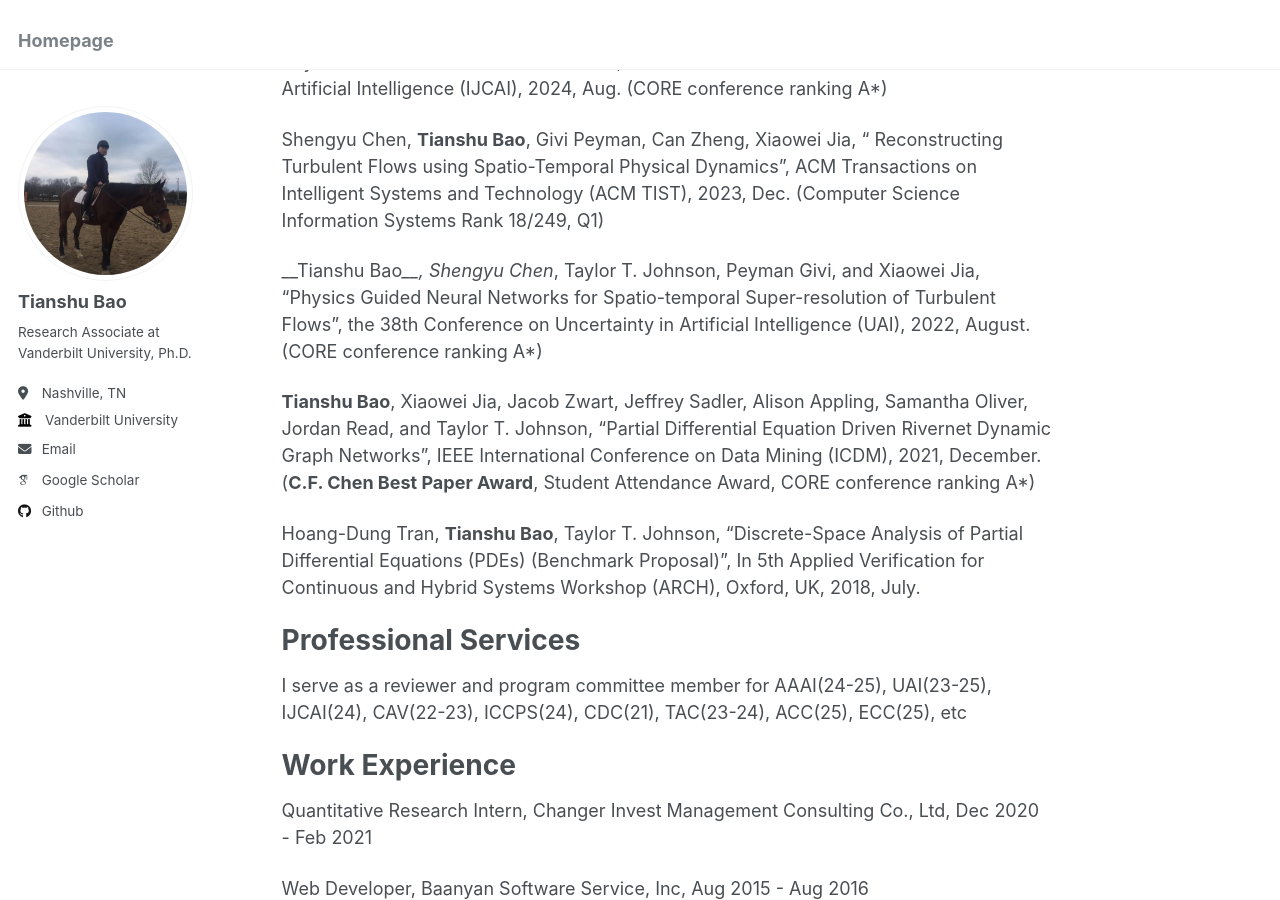
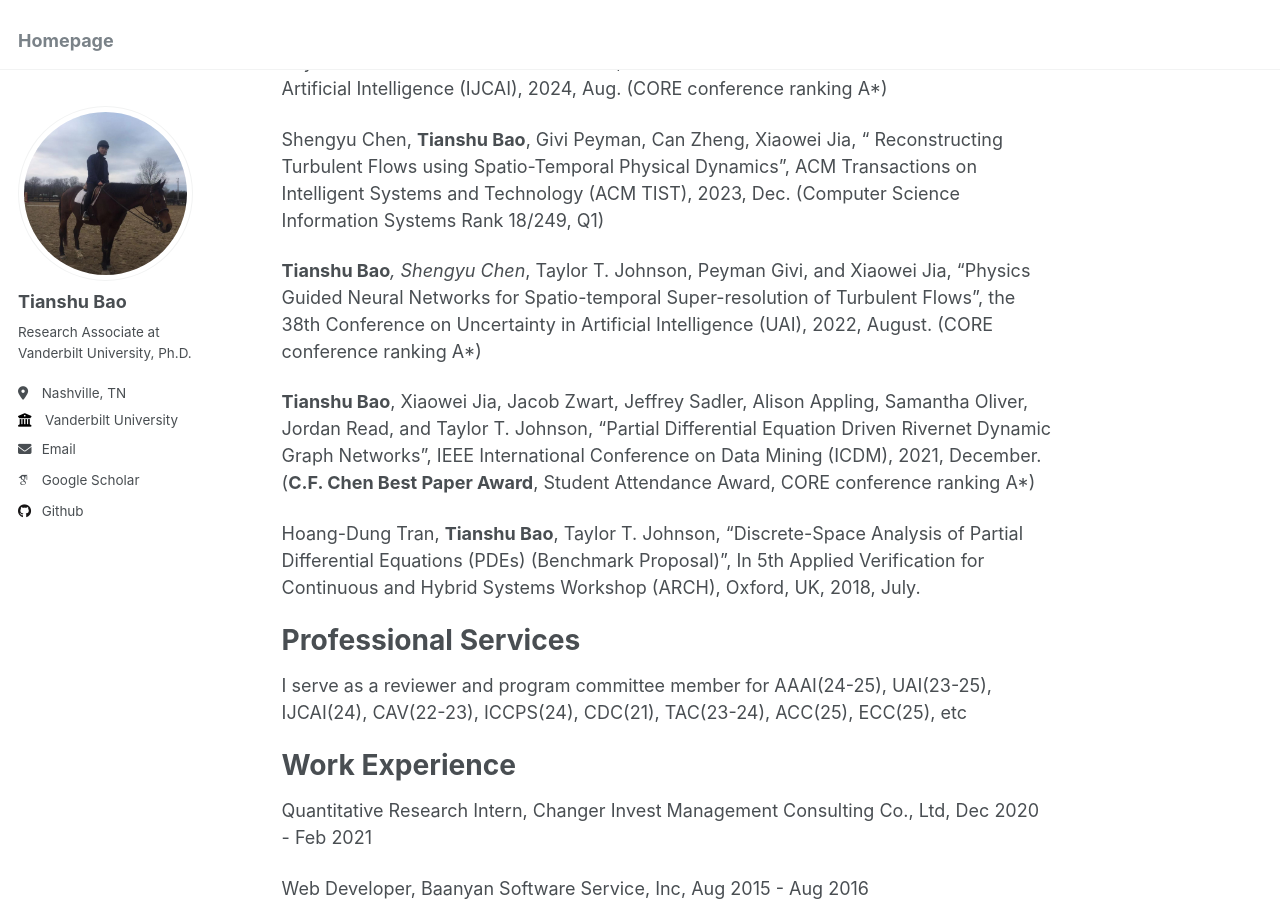
Before and after one commit to tianshubao1/tianshubao1.github.io, a Jekyll site: the page built from _pages/about.md, in a window 1280 px wide and 900 px high, scrolled down 542 px. Built offline with Jekyll 4.4.1, drawn with Linux system fonts in a browser that asks for light colours; some web fonts are replaced.

```diff
--- a/_pages/about.md
+++ b/_pages/about.md
@@ -19,7 +19,7 @@ Publications
 
 Shengyu Chen, **Tianshu Bao**, Givi Peyman, Can Zheng, Xiaowei Jia, " Reconstructing Turbulent Flows using Spatio-Temporal Physical Dynamics", ACM Transactions on Intelligent Systems and Technology (ACM TIST), 2023, Dec. (Computer Science Information Systems Rank 18/249, Q1)
 
-__Tianshu Bao*__, Shengyu Chen*, Taylor T. Johnson, Peyman Givi, and Xiaowei Jia, "Physics Guided Neural Networks for Spatio-temporal Super-resolution of Turbulent Flows", the 38th Conference on Uncertainty in Artificial Intelligence (UAI), 2022, August. (CORE conference ranking A*)
+**Tianshu Bao***, Shengyu Chen*, Taylor T. Johnson, Peyman Givi, and Xiaowei Jia, "Physics Guided Neural Networks for Spatio-temporal Super-resolution of Turbulent Flows", the 38th Conference on Uncertainty in Artificial Intelligence (UAI), 2022, August. (CORE conference ranking A*)
 
 **Tianshu Bao**, Xiaowei Jia, Jacob Zwart, Jeffrey Sadler, Alison Appling, Samantha Oliver, Jordan Read, and Taylor T. Johnson, "Partial Differential Equation Driven Rivernet Dynamic Graph Networks", IEEE International Conference on Data Mining (ICDM), 2021, December. (**C.F. Chen Best Paper Award**, Student Attendance Award, CORE conference ranking A*)
 
```
